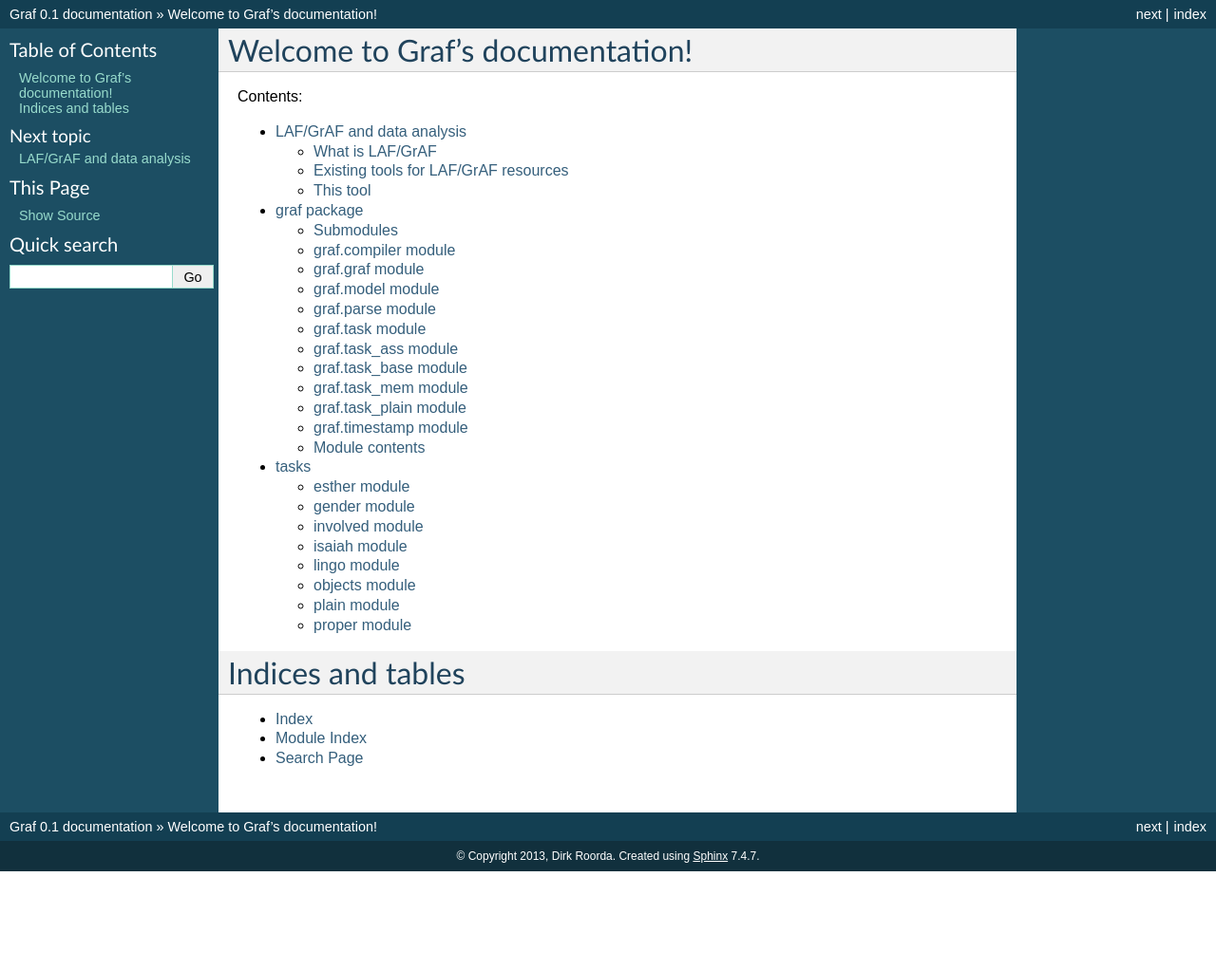
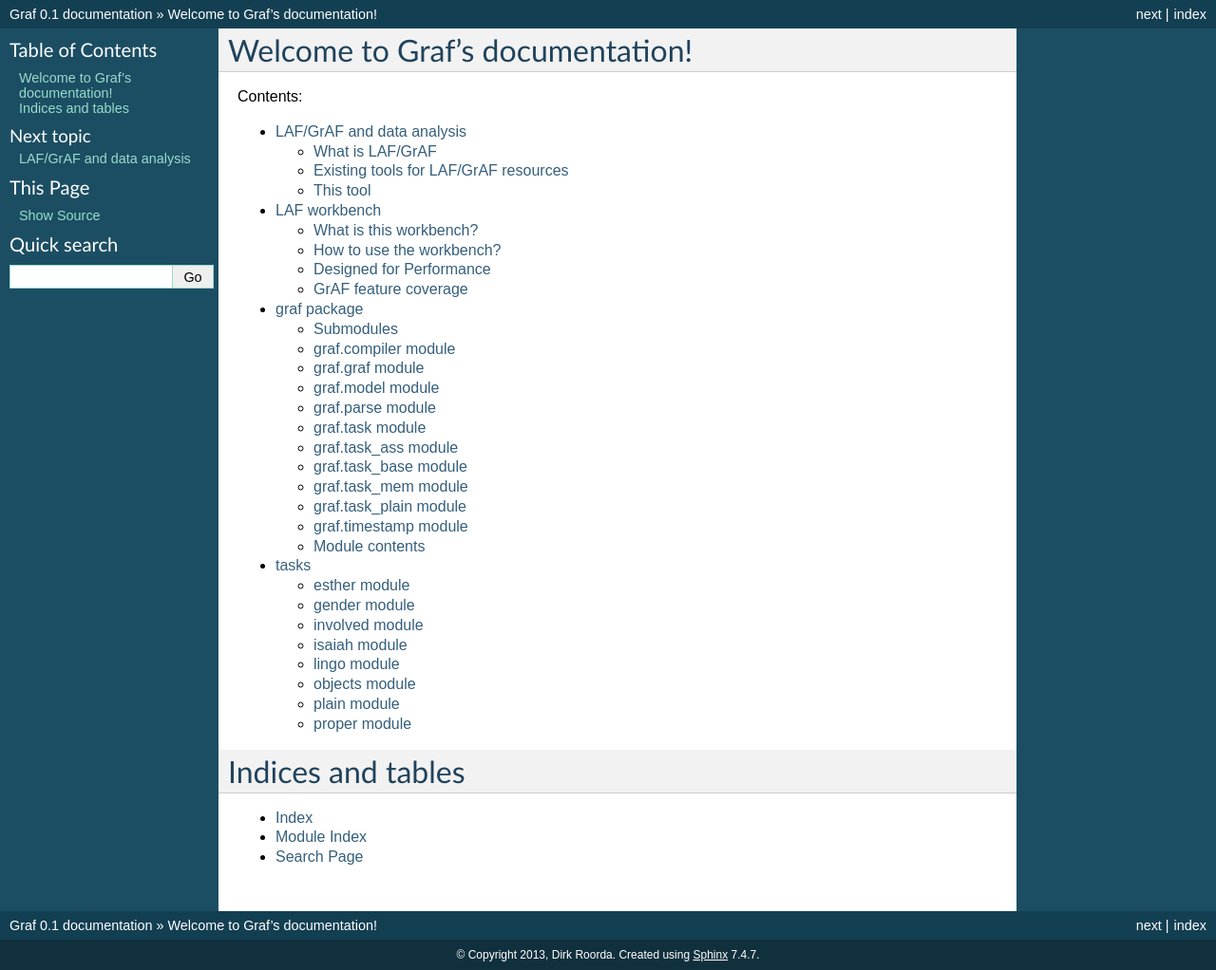
Before and after one commit to dirkroorda/laf-fabric, a Sphinx documentation site: the page built from docs/index.rst, in a window 1280 px wide. Shown: the whole page at 95% size. Built offline with Sphinx 7.4.7, drawn with Linux system fonts in a browser that asks for light colours; before the commit the page ends 918 px from its top, so only the background shows below that.

Commit message:
update docs

```diff
--- a/docs/index.rst
+++ b/docs/index.rst
@@ -12,6 +12,7 @@ Contents:
 	:maxdepth: 2
 
 	overview
+	workbench
 	source/graf
 	source/modules
 
--- a/docs/overview.rst
+++ b/docs/overview.rst
@@ -1,8 +1,3 @@
-.. Graf documentation master file, created by
-   sphinx-quickstart on Mon Nov 11 13:01:44 2013.
-   You can adapt this file completely to your liking, but it should at least
-   contain the root `toctree` directive.
-
 LAF/GrAF and data analysis
 ==========================
 
--- /dev/null
+++ b/docs/workbench.rst
@@ -0,0 +1,16 @@
+LAF workbench
+==========================
+
+What is this workbench?
+----------------
+
+How to use the workbench?
+-------------------------------------
+
+Designed for Performance
+-----------------------
+Since there is a generic LAF tool for smaller resources, this tool has been designed with performance in mind.
+In fact, performance has been the most important design criterion of all.
+
+GrAF feature coverage
+---------------------
```
Also changed, not shown: 1 other file.
